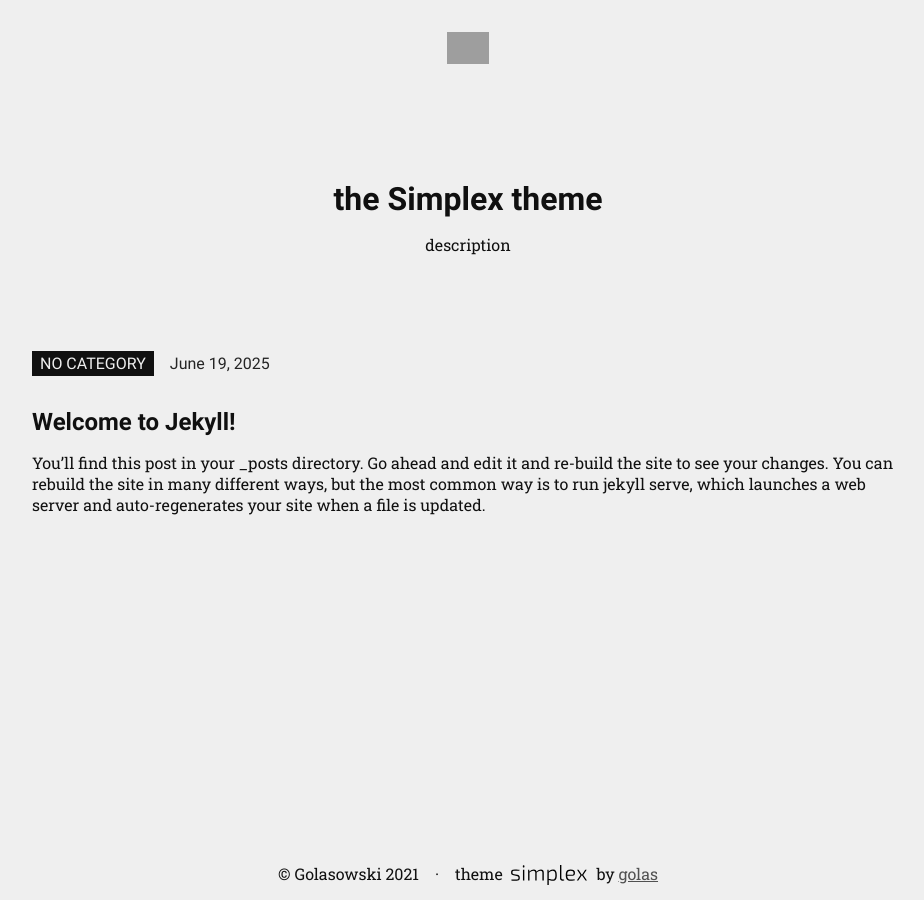
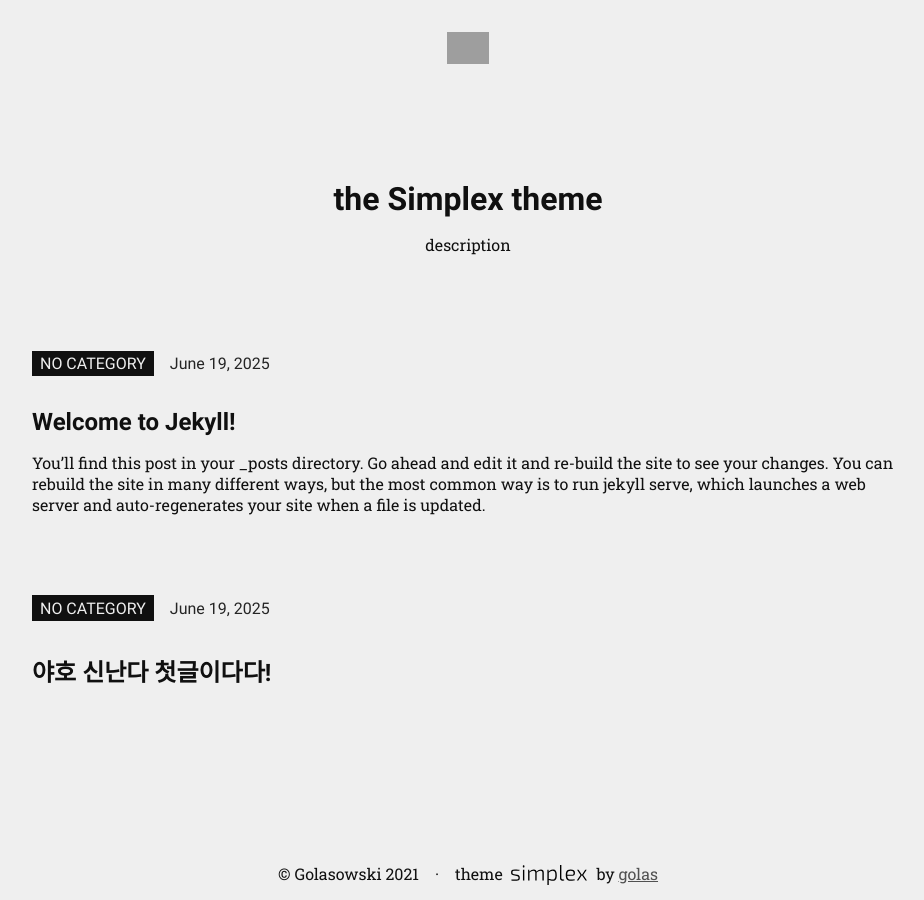
Before and after one commit to davidpro08/davidpro08.github.io, a Jekyll site: the page built from index.markdown, in a window 1280 px wide. Shown: the whole page, without its empty margins (172-1096 px from the left). Built offline with Jekyll 4.4.1, drawn with Linux system fonts in a browser that asks for light colours; grey boxes are pictures that could not be loaded.

Commit message:
첫 글글

```diff
--- /dev/null
+++ b/_posts/2025-06-20-first-post.markdown
@@ -0,0 +1,6 @@
+---
+layout: post
+title:  "야호 신난다 첫글이다다!"
+date:   2025-06-20 03:03:20 +0900
+categories: blog
+---
--- a/_posts/2025-06-20-welcome-to-jekyll.markdown
+++ b/_posts/2025-06-20-welcome-to-jekyll.markdown
@@ -4,7 +4,7 @@ title:  "Welcome to Jekyll!"
 date:   2025-06-20 03:03:20 +0900
 categories: jekyll update
 ---
-You’ll find this post in your `_posts` directory. Go ahead and edit it and re-build the site to see your changes. You can rebuild the site in many different ways, but the most common way is to run `jekyll serve`, which launches a web server and auto-regenerates your site when a file is updated.
+You'll find this post in your `_posts` directory. Go ahead and edit it and re-build the site to see your changes. You can rebuild the site in many different ways, but the most common way is to run `jekyll serve`, which launches a web server and auto-regenerates your site when a file is updated.
 
 Jekyll requires blog post files to be named according to the following format:
 
@@ -22,7 +22,7 @@ print_hi('Tom')
 #=> prints 'Hi, Tom' to STDOUT.
 {% endhighlight %}
 
-Check out the [Jekyll docs][jekyll-docs] for more info on how to get the most out of Jekyll. File all bugs/feature requests at [Jekyll’s GitHub repo][jekyll-gh]. If you have questions, you can ask them on [Jekyll Talk][jekyll-talk].
+Check out the [Jekyll docs][jekyll-docs] for more info on how to get the most out of Jekyll. File all bugs/feature requests at [Jekyll's GitHub repo][jekyll-gh]. If you have questions, you can ask them on [Jekyll Talk][jekyll-talk].
 
 [jekyll-docs]: https://jekyllrb.com/docs/home
 [jekyll-gh]:   https://github.com/jekyll/jekyll
```
Also changed, not shown: README.md (added), 1 other file.
